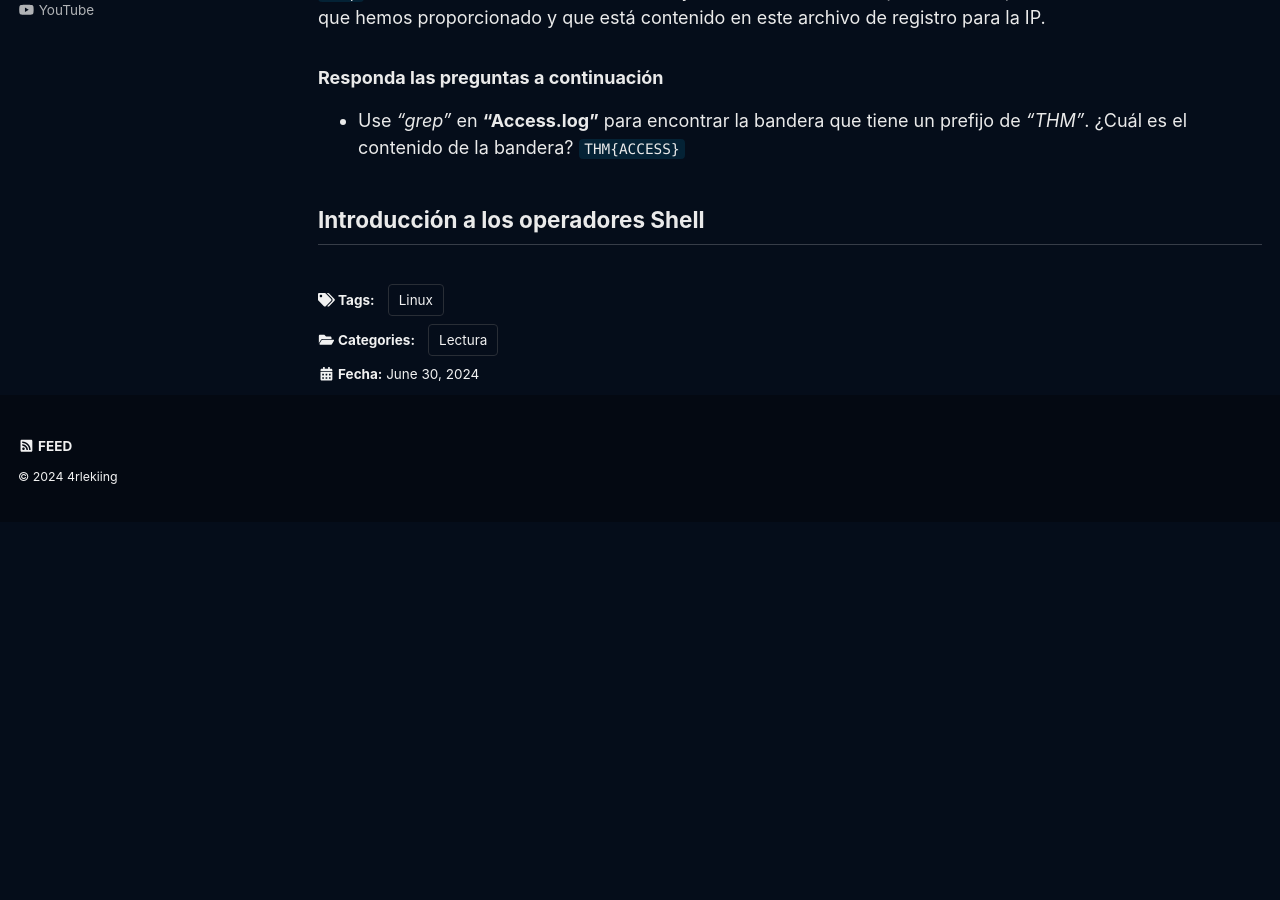
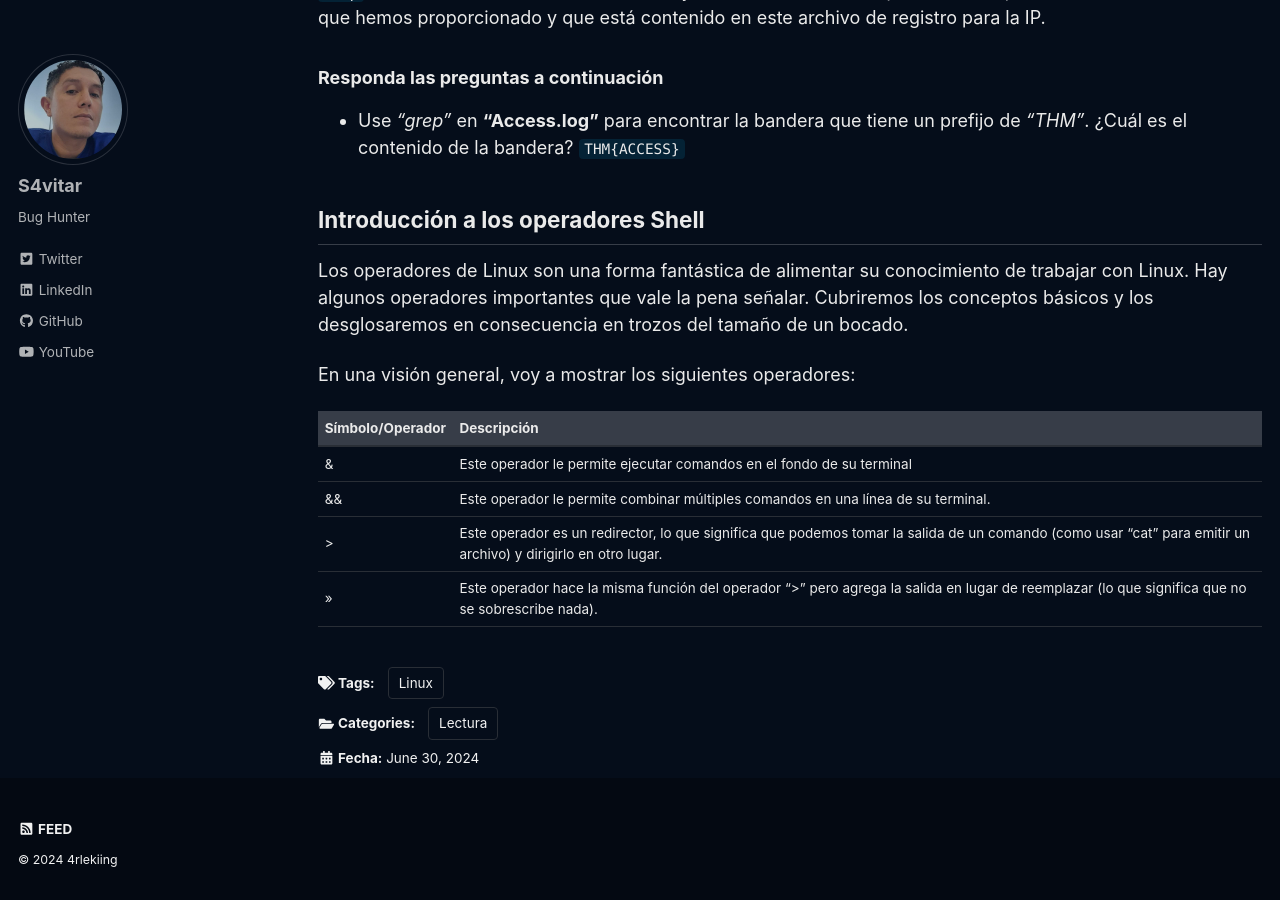
Before and after one commit to 4rleki-ing/TryH4ckm3.github.io, a Jekyll site: the page built from _posts/2024-03-21-Fundamentos-Linux-1.md, in a window 1280 px wide and 900 px high, scrolled down 11336 px. Built offline with Jekyll 4.4.1, drawn with Linux system fonts in a browser that asks for light colours; cached includes are drawn as plain includes; a script that is not in the unit is left out; before the commit the page ends 11858 px from its top, so only the background shows below that.

Commit message:
Update 2024-03-21-Fundamentos-Linux-1.md

```diff
--- a/_posts/2024-03-21-Fundamentos-Linux-1.md
+++ b/_posts/2024-03-21-Fundamentos-Linux-1.md
@@ -255,3 +255,13 @@
 - Use *"grep"* en **"Access.log"** para encontrar la bandera que tiene un prefijo de *"THM"*. ¿Cuál es el contenido de la bandera? `THM{ACCESS}`
 
 ## Introducción a los operadores Shell
+Los operadores de Linux son una forma fantástica de alimentar su conocimiento de trabajar con Linux. Hay algunos operadores importantes que vale la pena señalar. Cubriremos los conceptos básicos y los desglosaremos en consecuencia en trozos del tamaño de un bocado.
+
+En una visión general, voy a mostrar los siguientes operadores:
+
+| Símbolo/Operador | Descripción                                                                                          |
+|------------------|------------------------------------------------------------------------------------------------------|
+|        &         | Este operador le permite ejecutar comandos en el fondo de su terminal                                |
+|        &&        | Este operador le permite combinar múltiples comandos en una línea de su terminal.                    |
+|        >         | Este operador es un redirector, lo que significa que podemos tomar la salida de un comando (como usar "cat" para emitir un archivo) y dirigirlo en otro lugar. |
+|        >>        | Este operador hace la misma función del operador ">" pero agrega la salida en lugar de reemplazar (lo que significa que no se sobrescribe nada). |
```
